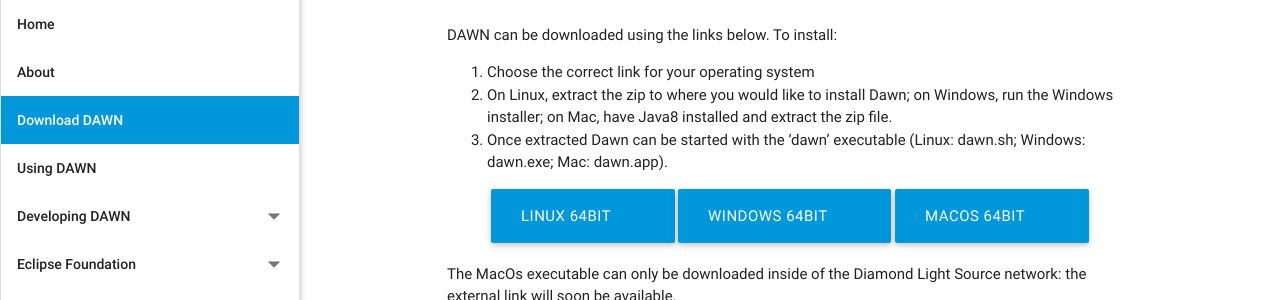
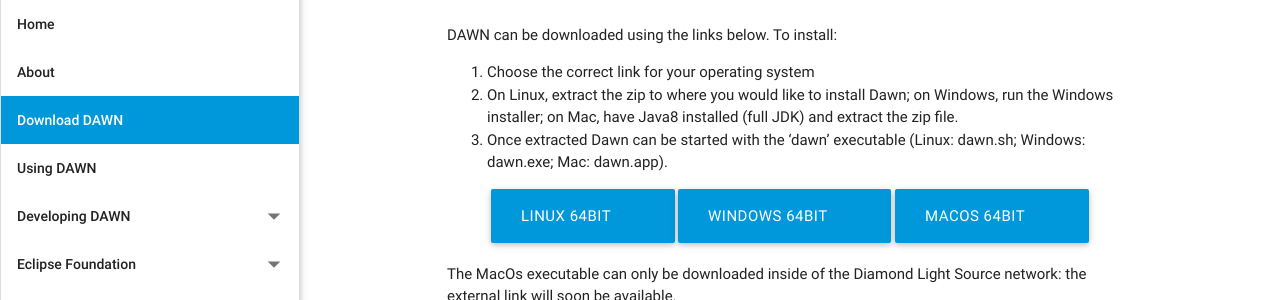
Before and after one commit to DawnScience/dawn-website, a Jekyll site: the page built from _pages/02_download-dawn.md, in a window 1280 px wide and 900 px high. Shown: the part 149-449 px from the top of the window. Built offline with Jekyll 4.4.1, drawn with Linux system fonts in a browser that asks for light colours; nearby versions of some CDN libraries.

Commit message:
Update 02_download-dawn.md

```diff
--- a/_pages/02_download-dawn.md
+++ b/_pages/02_download-dawn.md
@@ -7,7 +7,7 @@
 DAWN can be downloaded using the links below. To install:
 
 1. Choose the correct link for your operating system
-2. On Linux, extract the zip to where you would like to install Dawn; on Windows, run the Windows installer; on Mac, have Java8 installed and extract the zip file.
+2. On Linux, extract the zip to where you would like to install Dawn; on Windows, run the Windows installer; on Mac, have Java8 installed (full JDK) and extract the zip file.
 3. Once extracted Dawn can be started with the 'dawn' executable (Linux: dawn.sh; Windows: dawn.exe; Mac: dawn.app).
 
 <div class="row center">
```
